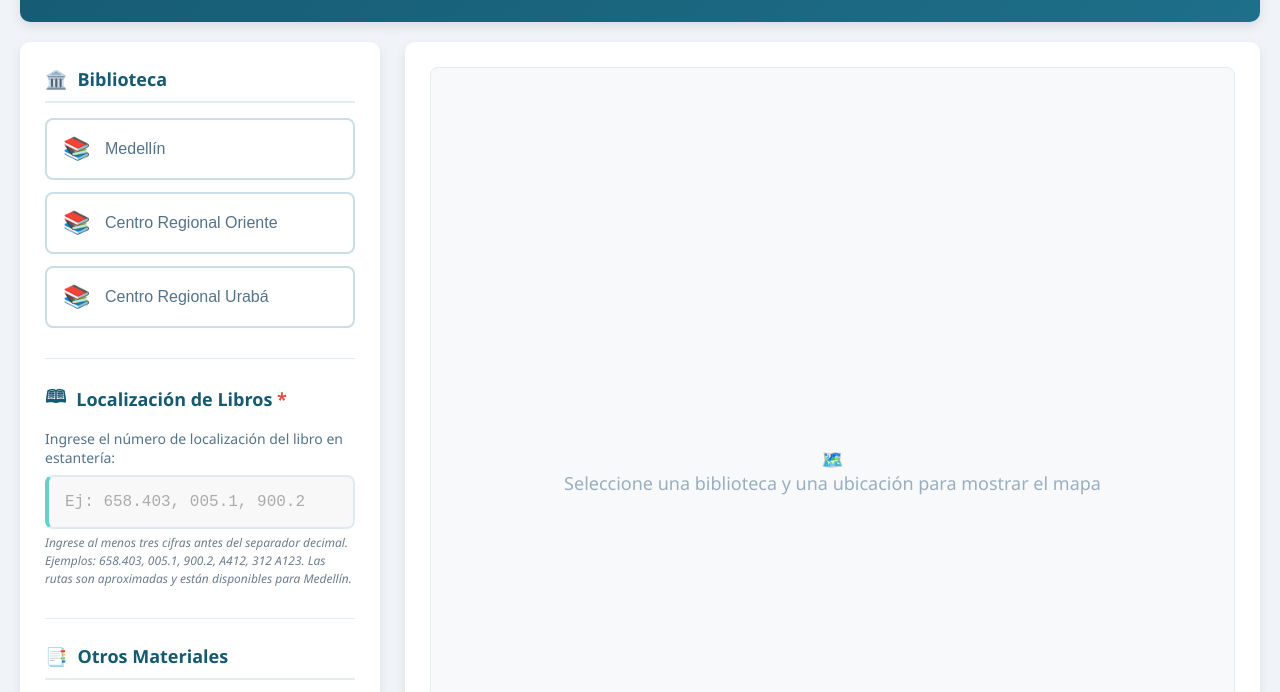
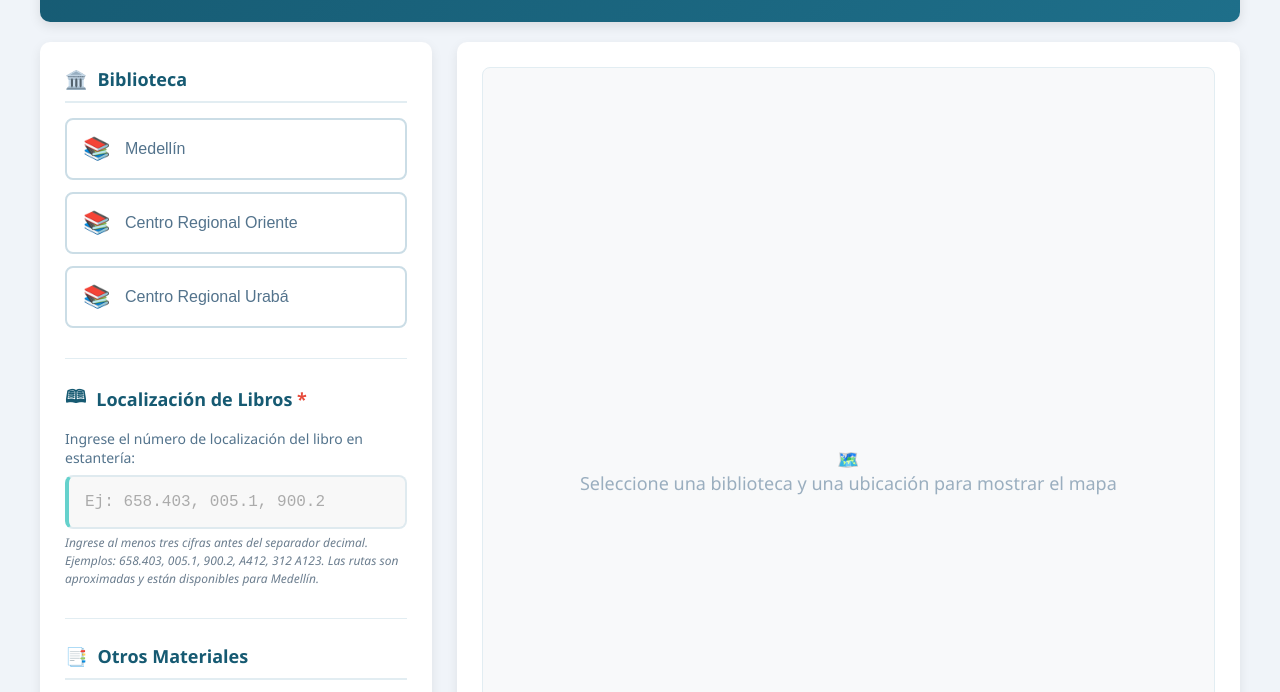
Before and after one commit to bibliotecapjic/bibliotecapjic.github.io, a plain HTML site: page index.html in a window 1280 px wide. Shown: the part 139-831 px from the top of the page. Drawn offline with Linux system fonts and the light colour scheme.

Commit message:
Restaurar tamaño anterior del área del mapa
Co-authored-by: copilot-swe-agent[bot] <198982749+Copilot@users.noreply.github.com>

```diff
--- a/stylesv2.css
+++ b/stylesv2.css
@@ -106,7 +106,7 @@ body {
 }
 
 .container {
-    max-width: 1800px;
+    max-width: 1200px;
     margin: 0 auto;
 }
 
@@ -142,7 +142,7 @@ h1 {
    ================================================================== */
 .main-content {
     display: grid;
-    grid-template-columns: minmax(280px, 360px) minmax(0, 1fr);
+    grid-template-columns: 1fr 2fr;
     gap: 25px;
 }
 
@@ -465,6 +465,7 @@ h1 {
     display: block;
     height: auto;
     width: 100%;
+    max-height: min(65vh, 650px);
 }
 
 .initial-state {
```
